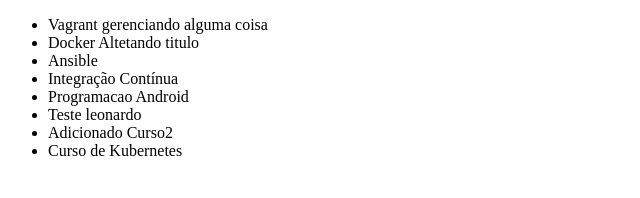
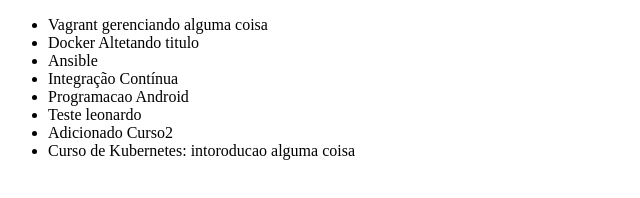
Before and after one commit to leonardofariasbarros/alura-git, a plain HTML site: page index.html in a window 1280 px wide. Shown: the whole page, without its empty margins (0-640 px from the left). Drawn offline with Linux system fonts and the light colour scheme.

Commit message:
alterando kubernets

```diff
--- a/index.html
+++ b/index.html
@@ -13,7 +13,7 @@
         <li>Programacao Android</li>
         <li>Teste leonardo</li>
         <li>Adicionado Curso2</li>
-        <li>Curso de Kubernetes</li>
+        <li>Curso de Kubernetes: intoroducao alguma coisa</li>
     </ul>
 </body>
 </html>
```
